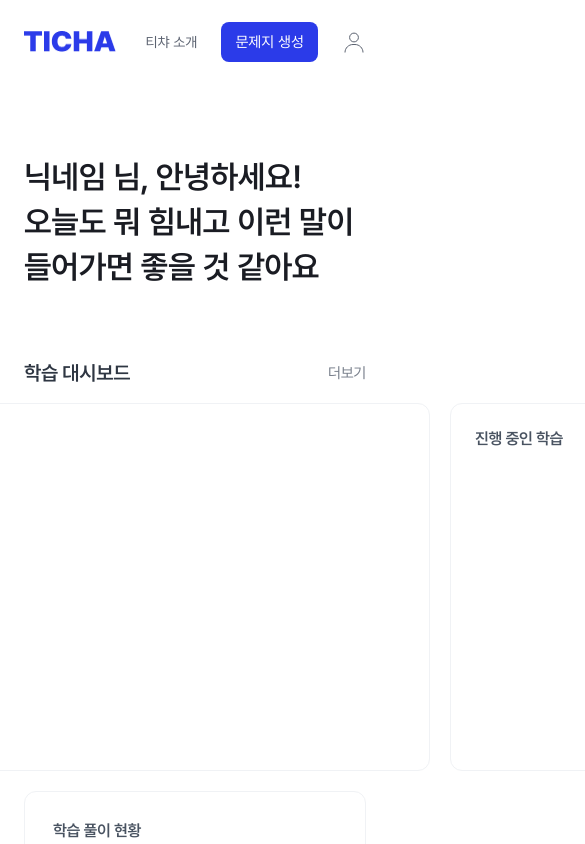
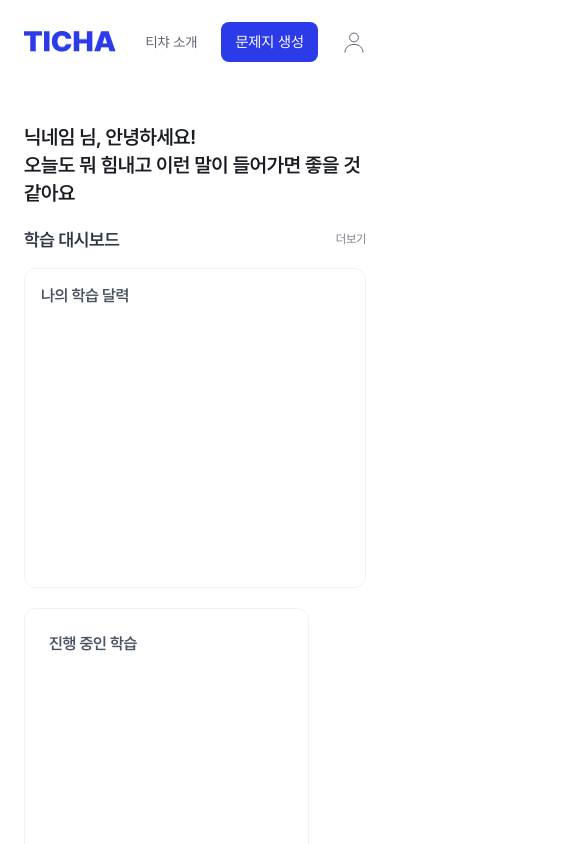
Before and after one commit to ticha-ai/ticha-FE, a Next.js app: page /dashboard in a window 390 px wide. Shown: the top 844 px of the page, 585 px wide, since content can reach past the window. Built offline with nearby package versions, Linux system fonts and the light colour scheme.

Commit message:
style: 스타일 수정
- theme.ts 미적용 부분 수정
- 캘린더 영역까지 반응형 적용 ( 진행 중인 학습부터 추가 적용 필요)

```diff
--- a/src/app/dashboard/style.module.css
+++ b/src/app/dashboard/style.module.css
@@ -3,44 +3,89 @@
   color: var(--color--gray-800);
   font-size: var(--typography--sizes-5xl);
   font-weight: var(--typography--weights-semibold);
+
+  @media (max-width: 768px) {
+    padding: 60px 0 0;
+    font-size: var(--typography--sizes-4xl);
+  }
+
+  @media (max-width: 390px) {
+    padding: 40px 0 0;
+    font-size: var(--typography--sizes-2xl);
+  }
 }
 
 .dashboard-container {
   padding: 70px 0 0;
+
+  @media (max-width: 768px) {
+    padding: 40px 0 0;
+  }
+
+  @media (max-width: 390px) {
+    padding: var(--typography--sizes-2xl) 0 0;
+  }
 }
 
 .dashboard-header {
   display: flex;
   justify-content: space-between;
   align-items: center;
-  margin-bottom: 16px;
+  margin-bottom: var(--typography--sizes-lg);
+  width: 100%;
 }
 
 .dashboard-title {
   color: var(--color--gray-700);
   font-size: var(--typography--sizes-2xl);
   font-weight: var(--typography--weights-semibold);
+
+  @media (max-width: 768px) {
+    font-size: var(--typography--sizes-xl);
+  }
 }
 
 .dashboard-more {
   color: var(--color--gray-400);
   font-size: var(--typography--sizes-md);
   font-weight: var(--typography--weights-regular);
+
+  @media (max-width: 768px) {
+    font-size: var(--typography--sizes-sm);
+  }
+
+  @media (max-width: 390px) {
+    font-size: var(--typography--sizes-xs);
+  }
 }
 
 .calendar-working-container {
   display: flex;
   justify-content: center;
-  gap: 20px;
-  margin-bottom: 20px;
+  gap: var(--typography--sizes-2xl);
+  margin-bottom: var(--typography--sizes-2xl);
+
+  @media (max-width: 768px) {
+    flex-direction: column;
+  }
 }
 
 .calendar-container {
   width: 775px;
   height: 368px;
-  padding: 24px;
+  padding: var(--typography--sizes-3xl);
   border: 1px solid var(--color--gray-50);
-  border-radius: 12px;
+  border-radius: var(--typography--sizes-xs);
+
+  @media (max-width: 768px) {
+    width: 100%;
+    padding: var(--typography--sizes-2xl);
+  }
+
+  @media (max-width: 390px) {
+    padding: var(--typography--sizes-lg);
+    height: 320px;
+  }
 }
 
 .calendar-title {
@@ -52,9 +97,9 @@
 .working-status-container {
   width: 285px;
   height: 368px;
-  padding: 24px;
+  padding: var(--typography--sizes-3xl);
   border: 1px solid var(--color--gray-50);
-  border-radius: 12px;
+  border-radius: var(--typography--sizes-xs);
 }
 
 .working-status-title {
@@ -64,9 +109,9 @@
 }
 
 .learning-status-container {
-  padding: 28px;
+  padding: var(--typography--sizes-4xl);
   border: 1px solid var(--color--gray-50);
-  border-radius: 12px;
+  border-radius: var(--typography--sizes-xs);
   height: 515px;
 }
 
```
